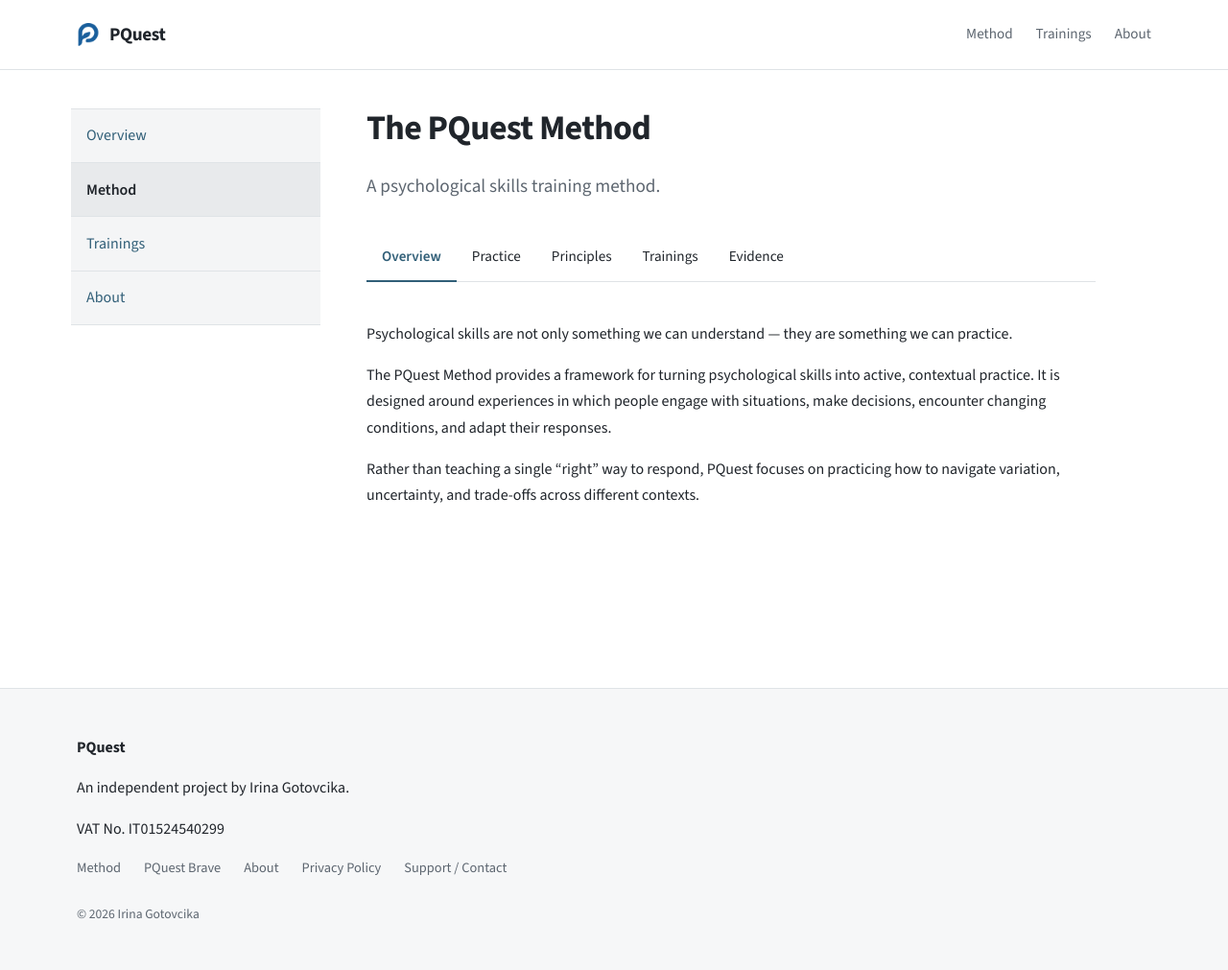
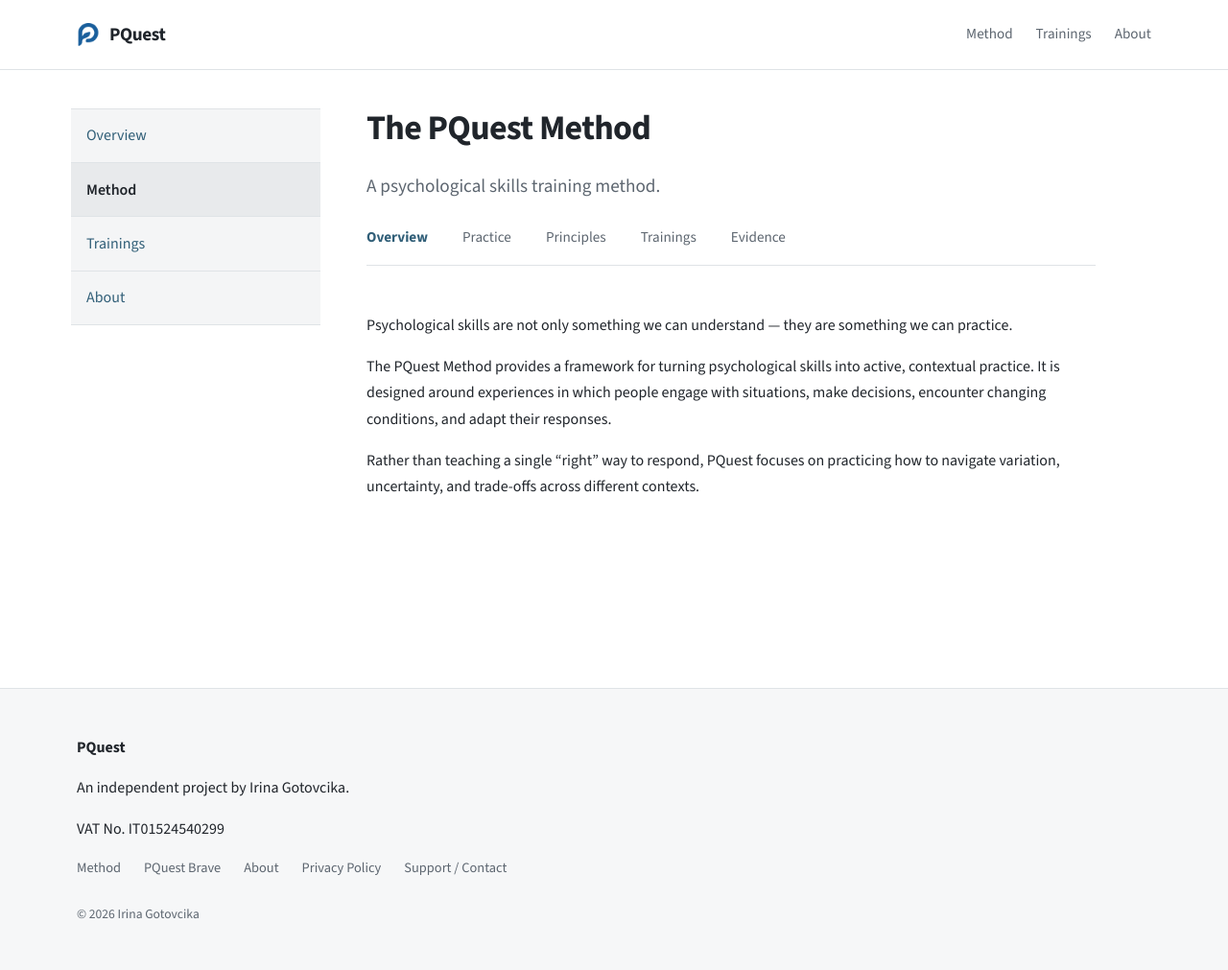
Before and after one commit to irinagotovcika/pquest.eu, a Jekyll site: the page built from method/index.md, in a window 1280 px wide. Shown: the whole page at 96% size. Built offline with Jekyll 4.4.1, drawn with Linux system fonts in a browser that asks for light colours.

Commit message:
Update main.css

```diff
--- a/assets/css/main.css
+++ b/assets/css/main.css
@@ -408,28 +408,30 @@ a:focus-visible {
 
 .method-nav {
   display: flex;
-  gap: 0;
-  margin: 2rem 0 2.5rem;
+  align-items: center;
+  gap: 2.25rem;
+  margin: 0 0 3rem;
+  padding: 0 0 1rem;
   border-bottom: 1px solid var(--color-border);
 }
 
 .method-nav-link {
-  display: block;
-  padding: 0.75rem 1rem;
-  color: var(--color-text);
+  display: inline-block;
+  padding: 0;
+  color: var(--color-text-muted);
   text-decoration: none;
   font-size: 0.95rem;
   font-weight: 500;
-  border-bottom: 2px solid transparent;
-  margin-bottom: -1px;
+  white-space: nowrap;
 }
 
 .method-nav-link:hover {
   color: var(--color-accent);
+  text-decoration: none;
 }
 
 .method-nav-link.active {
   color: var(--color-accent);
-  border-bottom-color: var(--color-accent);
-  font-weight: 600;
+  font-weight: 650;
+  text-decoration: none;
 }
```
